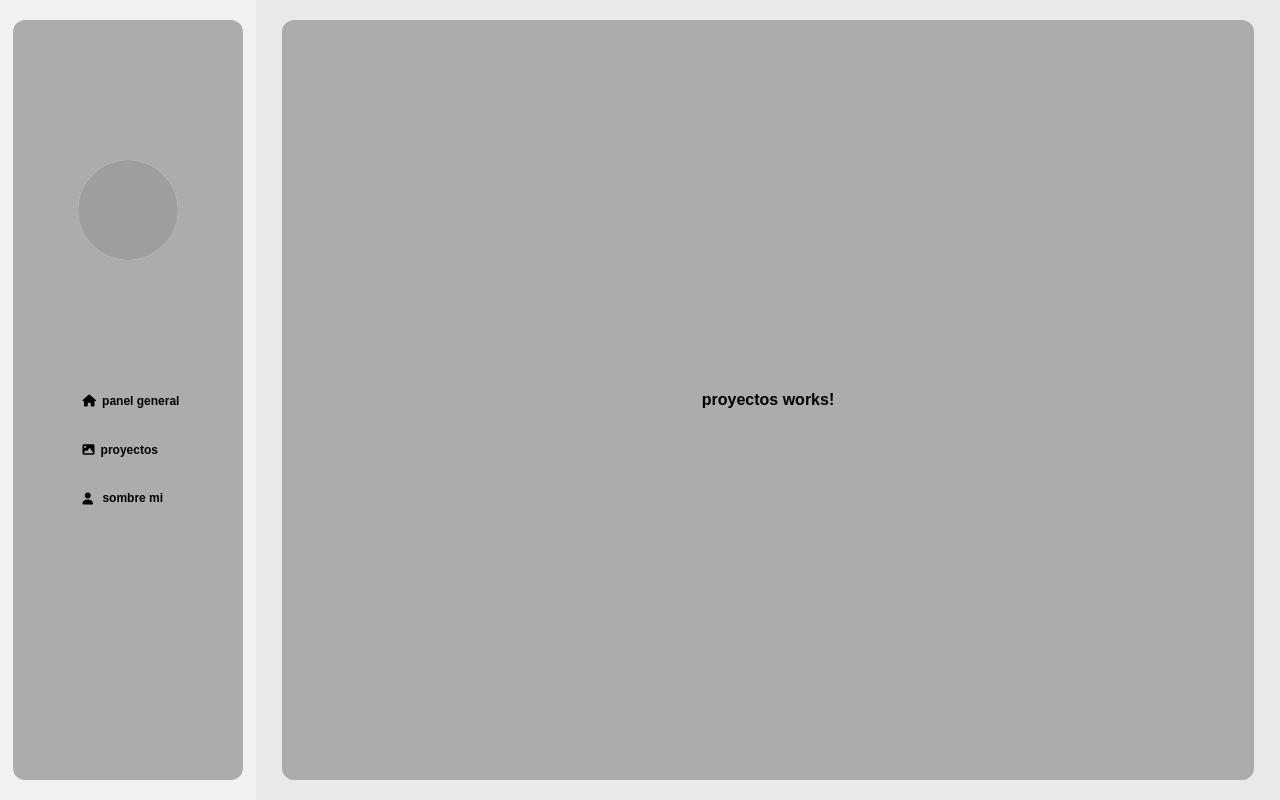
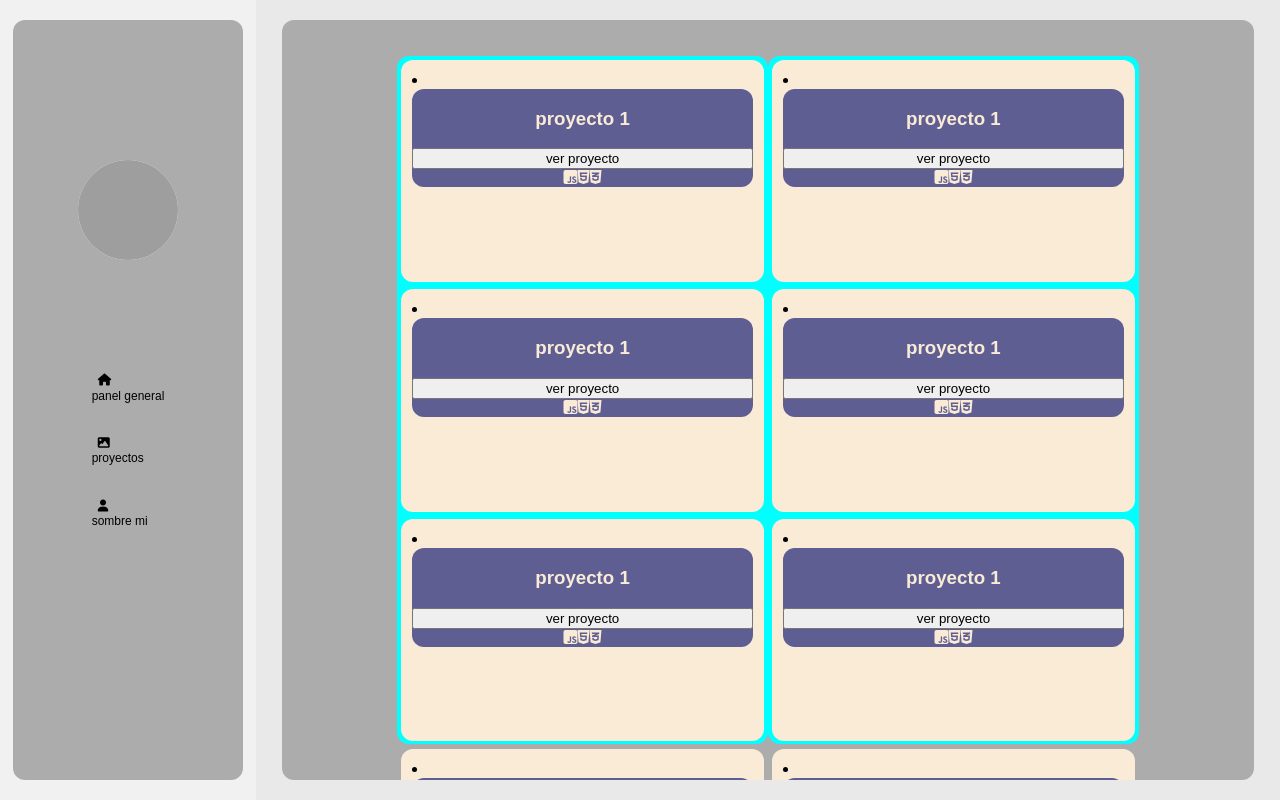
Before and after one commit to NicolasLLans/NicolasLLans.github.io, an Angular app in the folder porfolio/: page / in a window 1280 px wide. Built offline with nearby package versions, Linux system fonts and the light colour scheme; grey boxes are pictures that could not be loaded.

Commit message:
diseño de estructura de proyectos

```diff
--- a/porfolio/src/app/app.component.css
+++ b/porfolio/src/app/app.component.css
@@ -13,6 +13,9 @@
       display: flex;
       justify-content: center;
       align-items: center;
+      position: fixed;
+      top: 0;
+      left: 0;
 
       /* altura total de la ventana del navegador */
 }
@@ -44,6 +47,9 @@ app-barranav {
       display: flex;
       justify-content: center;
       align-items: center;
+      position: absolute;
+      top: 0;
+      right: 0;
 }
 
 .cuerpo {
@@ -55,6 +61,7 @@ app-barranav {
       border-radius: 12px;
       align-content: center;
       justify-content: center;
+      overflow: overlay;
 }
 
 @media (max-width:800px) {
@@ -73,12 +80,12 @@ app-barranav {
             display: flex;
             justify-content: center;
             align-items: center;
-            overflow: visible;
+            position: unset;
+
             /* altura total de la ventana del navegador */
       }
 
       .main-content {
-
             width: 100%;
             height: 90vh;
             background-color: #e9e9e9;
@@ -86,6 +93,7 @@ app-barranav {
             display: flex;
             justify-content: center;
             align-items: center;
+            position: unset;
       }
 
       .cuerpo {
@@ -97,6 +105,7 @@ app-barranav {
             border-radius: 12px;
             align-content: center;
             justify-content: center;
+            overflow: overlay;
       }
 
       .barra-nav {
--- a/porfolio/src/app/componentes/barranav/barranav.component.css
+++ b/porfolio/src/app/componentes/barranav/barranav.component.css
@@ -29,6 +29,12 @@ li {
       list-style: none;
       margin: 1rem 0.2em;
       font-size: 12px;
+      display: flex;
+      flex-direction: column;
+      justify-content: center;
+      align-items: start;
+      font-weight: 400;
+
 }
 a{
       text-decoration: none;
--- a/porfolio/src/app/componentes/proyectos/proyectos.component.css
+++ b/porfolio/src/app/componentes/proyectos/proyectos.component.css
@@ -0,0 +1,40 @@
+.cont-general{
+      display: flex;
+    margin: 1%
+}
+.contenedor {
+      background-color: aqua;
+      border-radius: 12px;
+      width: 100%;
+      height: 86vh;
+      display: flex;
+      flex-direction: row;
+      flex-wrap: wrap;
+      align-items: center;
+      justify-content: center;
+}
+li{
+      width: 93%;
+      height: 200px;
+      background-color: antiquewhite;
+      margin: 1%;
+      padding: 3%;
+      border-radius: 12px;
+}
+.card{
+      background-color: rgb(94, 94, 146);
+      color: antiquewhite;
+      border-radius: 12px;
+      display: flex;
+      flex-direction: column;
+      justify-content: center;
+      text-align: center;
+}
+@media (max-width:400px) {
+      .cont-general{
+            display: flex;
+            flex-direction: column;
+            margin: 1%
+      }
+
+}
--- a/porfolio/src/app/componentes/proyectos/proyectos.component.html
+++ b/porfolio/src/app/componentes/proyectos/proyectos.component.html
@@ -1 +1,94 @@
-<p>proyectos works!</p>
+<div class="cont-general">
+      <div class="contenedor">
+            <li>
+                  <div class="card">
+                        <h3>proyecto 1</h3>
+                        <button>ver proyecto</button>
+                        <div class="contet-iconos">
+                              <i class="fa-brands fa-square-js"></i>
+                              <i class="fa-brands fa-html5"></i>
+                              <i class="fa-brands fa-css3-alt"></i>
+                        </div>
+                  </div>
+            </li>
+            <li>
+                  <div class="card">
+                        <h3>proyecto 1</h3>
+                        <button>ver proyecto</button>
+                        <div class="contet-iconos">
+                              <i class="fa-brands fa-square-js"></i>
+                              <i class="fa-brands fa-html5"></i>
+                              <i class="fa-brands fa-css3-alt"></i>
+                        </div>
+                  </div>
+            </li>
+            <li>
+                  <div class="card">
+                        <h3>proyecto 1</h3>
+                        <button>ver proyecto</button>
+                        <div class="contet-iconos">
+                              <i class="fa-brands fa-square-js"></i>
+                              <i class="fa-brands fa-html5"></i>
+                              <i class="fa-brands fa-css3-alt"></i>
+                        </div>
+                  </div>
+            </li>
+            <li>
+                  <div class="card">
+                        <h3>proyecto 1</h3>
+                        <button>ver proyecto</button>
+                        <div class="contet-iconos">
+                              <i class="fa-brands fa-square-js"></i>
+                              <i class="fa-brands fa-html5"></i>
+                              <i class="fa-brands fa-css3-alt"></i>
+                        </div>
+                  </div>
+            </li>
+</div>
+<div class="contenedor">
+      <li>
+            <div class="card">
+                  <h3>proyecto 1</h3>
+                  <button>ver proyecto</button>
+                  <div class="contet-iconos">
+                        <i class="fa-brands fa-square-js"></i>
+                        <i class="fa-brands fa-html5"></i>
+                        <i class="fa-brands fa-css3-alt"></i>
+                  </div>
+            </div>
+      </li>
+      <li>
+            <div class="card">
+                  <h3>proyecto 1</h3>
+                  <button>ver proyecto</button>
+                  <div class="contet-iconos">
+                        <i class="fa-brands fa-square-js"></i>
+                        <i class="fa-brands fa-html5"></i>
+                        <i class="fa-brands fa-css3-alt"></i>
+                  </div>
+            </div>
+      </li>
+      <li>
+            <div class="card">
+                  <h3>proyecto 1</h3>
+                  <button>ver proyecto</button>
+                  <div class="contet-iconos">
+                        <i class="fa-brands fa-square-js"></i>
+                        <i class="fa-brands fa-html5"></i>
+                        <i class="fa-brands fa-css3-alt"></i>
+                  </div>
+            </div>
+      </li>
+      <li>
+            <div class="card">
+                  <h3>proyecto 1</h3>
+                  <button>ver proyecto</button>
+                  <div class="contet-iconos">
+                        <i class="fa-brands fa-square-js"></i>
+                        <i class="fa-brands fa-html5"></i>
+                        <i class="fa-brands fa-css3-alt"></i>
+                  </div>
+            </div>
+      </li>
+</div>
+</div>
```
